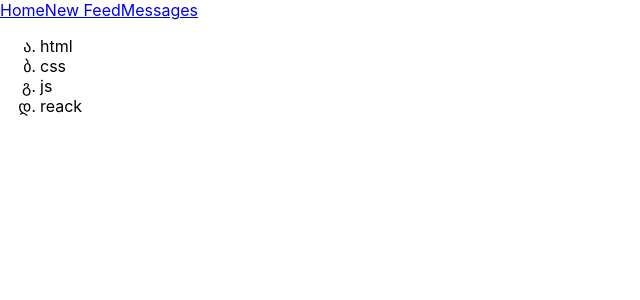
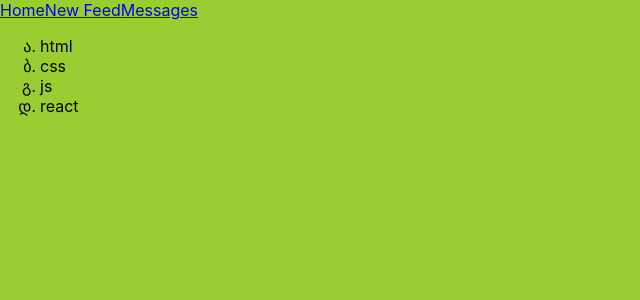
Before and after one commit to alleksandr93/way_of_the_samurai, a React (Create React App) app: page / in a window 1280 px wide. Shown: the top 300 px of the page, without its empty margins (0-640 px from the left). Built offline with nearby package versions, Linux system fonts and the light colour scheme.

Commit message:
lesson 09 export component

```diff
--- a/src/App.css
+++ b/src/App.css
@@ -1,3 +1,7 @@
 ul>li{
     list-style: georgian;
 }
+body{
+    background-color: yellowgreen;
+
+}
--- a/src/App.tsx
+++ b/src/App.tsx
@@ -1,31 +1,14 @@
 import React from 'react';
-import logo from './logo.svg';
 import './App.css';
+import {Technolohies} from './Technolohies';
+import {Header} from './Header';
 
 const App = () => {
     return (
         <div className="App">
-            <Header />
-            <Technologies />
+            <Header/>
+            <Technolohies/>
         </div>
     );
 }
 export default App;
-
-const Technologies = () => {
-    return <ul>
-        <li>html</li>
-        <li>css</li>
-        <li>js</li>
-        <li>reack</li>
-
-    </ul>
-}
-
-const Header = () => {
-    return <div>
-        <a href="#">Home</a>
-        <a href="#">New Feed</a>
-        <a href="#">Messages</a>
-    </div>
-}
--- /dev/null
+++ b/src/Header.tsx
@@ -0,0 +1,11 @@
+import React from 'react';
+
+export const Header = () => {
+    return (
+        <div>
+            <a href="#">Home</a>
+            <a href="#">New Feed</a>
+            <a href="#">Messages</a>
+        </div>
+    );
+};
--- /dev/null
+++ b/src/Technolohies.tsx
@@ -0,0 +1,10 @@
+import React from 'react';
+
+export const Technolohies = () => {
+    return <ul>
+        <li>html</li>
+        <li>css</li>
+        <li>js</li>
+        <li>react</li>
+    </ul>
+};
```
